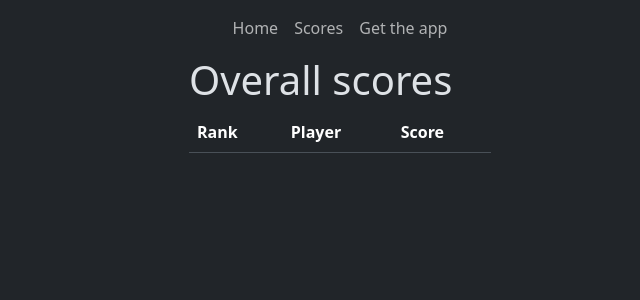
After one commit to zack-hill/skyriding-race-leaderboards, a Flask app: template webapp/templates/player-scores.html in a window 1280 px wide. The commit adds this page. Shown: the top 300 px of the page, without its empty margins (300-940 px from the left). Run offline with Flask 3, Linux system fonts and the light colour scheme; the template is opened without the code that fills it, so the values that code supplies are empty; some libraries are stand-ins or nearby versions.

Commit message:
Add player-score page

```diff
--- a/webapp/main.py
+++ b/webapp/main.py
@@ -1,4 +1,5 @@
 from dataclasses import dataclass, asdict
+import math
 from flask import Flask, request, render_template, redirect
 from flask_bootstrap import Bootstrap5
 from storage import Storage, CourseInfo
@@ -31,6 +32,13 @@ class CourseTimeDisplay:
     time_ms: int
     time_disp: str
     character_name: str
+
+
+@dataclass
+class UserScoreDisplay:
+    user_id: str
+    user_score: float
+    completed_courses: int
 
 
 @app.route("/")
@@ -79,6 +87,33 @@ def course_leaderboard():
     )
 
 
+@app.route("/player-scores")
+def player_scores():
+    storage = Storage()
+    all_courses = storage.get_active_courses()
+    course_placement_maps: dict[str, dict[str, int]] = {}
+    for course_id in all_courses:
+        user_placements = storage.get_user_placement_map(course_id)
+        course_placement_maps[course_id] = user_placements
+    all_users = storage.get_users()
+    user_scores: list[UserScoreDisplay] = []
+    for user_id in all_users:
+        user_score = 0
+        for course_id in all_courses:
+            course_placements = course_placement_maps[course_id]
+            user_placement = course_placements.get(user_id)
+            if user_placement is not None:
+                user_score += 100 / math.sqrt(user_placement)
+        user_score_display = UserScoreDisplay(user_id, round(user_score), 0)
+        user_scores.append(user_score_display)
+    user_scores.sort(key=lambda x: x.user_score, reverse=True)
+    return render_template(
+        "player-scores.html",
+        user_scores=user_scores,
+    )
+    return "", 200
+
+
 @app.route("/download", methods=["GET"])
 def download():
     file_type = request.args.get("file")
--- a/webapp/storage.py
+++ b/webapp/storage.py
@@ -115,10 +115,55 @@ class Storage:
             return None
         return int(time_ms[0])
 
+    def get_users(self) -> list[str]:
+        cursor = self._connection.cursor()
+        result = cursor.execute(
+            """
+            SELECT user_id
+            FROM course_time
+            GROUP BY user_id
+            """
+        )
+        return [user_id[0] for user_id in result.fetchall()]
+
+    def get_active_courses(self) -> list[str]:
+        cursor = self._connection.cursor()
+        result = cursor.execute(
+            """
+            SELECT course_id
+            FROM course_time
+            GROUP BY course_id
+            """
+        )
+        return [course_id[0] for course_id in result.fetchall()]
+
+    def get_user_placement_map(self, course_id: str) -> dict[str, int]:
+        cursor = self._connection.cursor()
+        result = cursor.execute(
+            """
+            SELECT user_id, time_ms, course_id
+            FROM course_time
+            WHERE course_id = ?
+            ORDER BY time_ms ASC
+            """,
+            (course_id,),
+        )
+        user_placements: dict[str, int] = {}
+        for i, (user_id, _, _) in enumerate(result.fetchall()):
+            user_placements[user_id] = i + 1
+        return user_placements
+
     # TODO: Batch these calls
     def update_time(
         self, user_id: str, course_id: str, time_ms: int, character_name: str
     ) -> None:
+        if (
+            user_id is None
+            or course_id is None
+            or time_ms is None
+            or character_name is None
+        ):
+            return
         current_time = self.get_time(user_id, course_id)
         cursor = self._connection.cursor()
         if current_time is None:
--- a/webapp/templates/layout.html
+++ b/webapp/templates/layout.html
@@ -31,6 +31,11 @@
               <a class="nav-link" href="{{url_for('index')}}"> Home </a>
             </li>
             <li class="nav-item">
+              <a class="nav-link" href="{{url_for('player_scores')}}">
+                Scores
+              </a>
+            </li>
+            <li class="nav-item">
               <a class="nav-link" href="{{url_for('get_the_app')}}">
                 Get the app
               </a>
--- a/webapp/templates/leaderboard.html
+++ b/webapp/templates/leaderboard.html
@@ -7,6 +7,7 @@
         Wowhead
       </a>
     </p>
+    <div class="table-responsive" style="max-width: 1000">
       <table class="table">
         <th scope="col">#</th>
         <th scope="col">Player</th>
@@ -21,4 +22,5 @@
       </table>
     </div>
   </div>
+</div>
 {% endblock %}
--- /dev/null
+++ b/webapp/templates/player-scores.html
@@ -0,0 +1,21 @@
+{% extends "layout.html" %} {% block content %}
+<div class="row justify-content-center">
+  <div class="col-3">
+    <h1>Overall scores</h1>
+    <div>
+      <table class="table">
+        <th scope="col">Rank</th>
+        <th scope="col">Player</th>
+        <th scope="col">Score</th>
+        {%for user_score in user_scores%}
+        <tr>
+          <th scope="row">{{loop.index}}</th>
+          <td>{{user_score.user_id}}</td>
+          <td>{{user_score.user_score}}</td>
+        </tr>
+        {%endfor%}
+      </table>
+    </div>
+  </div>
+</div>
+{% endblock %}
```
Also changed, not shown: webapp/purge_corrupt_data.py (added, +25 -0 lines). Lines whose indentation alone changed are shown as unchanged.
